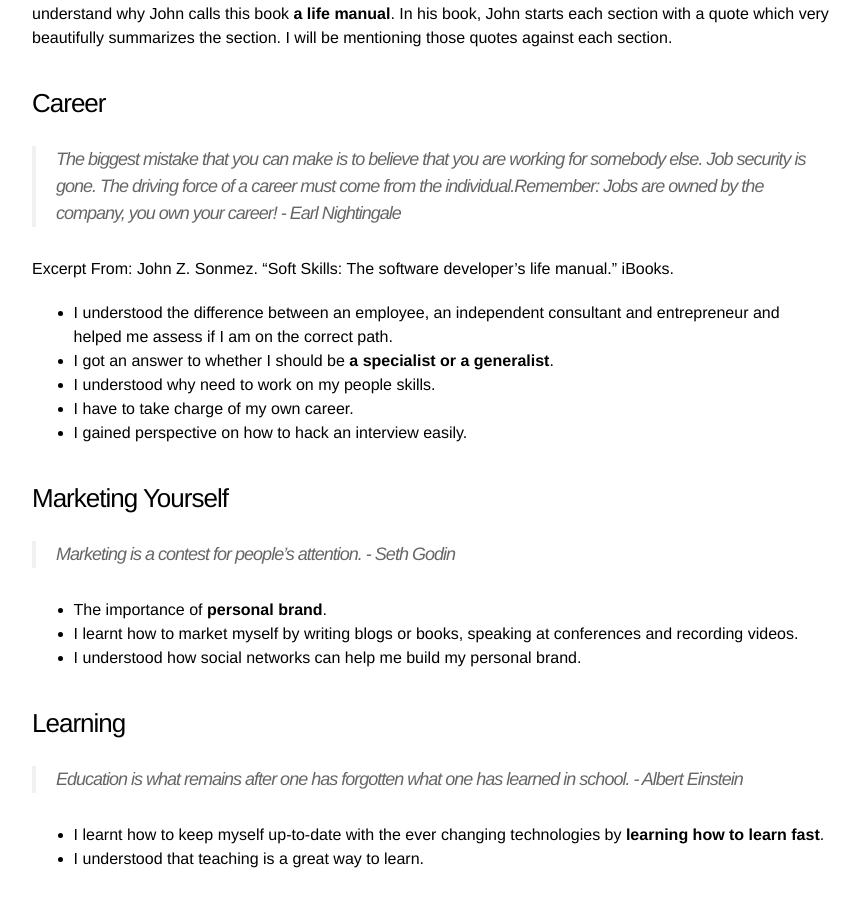
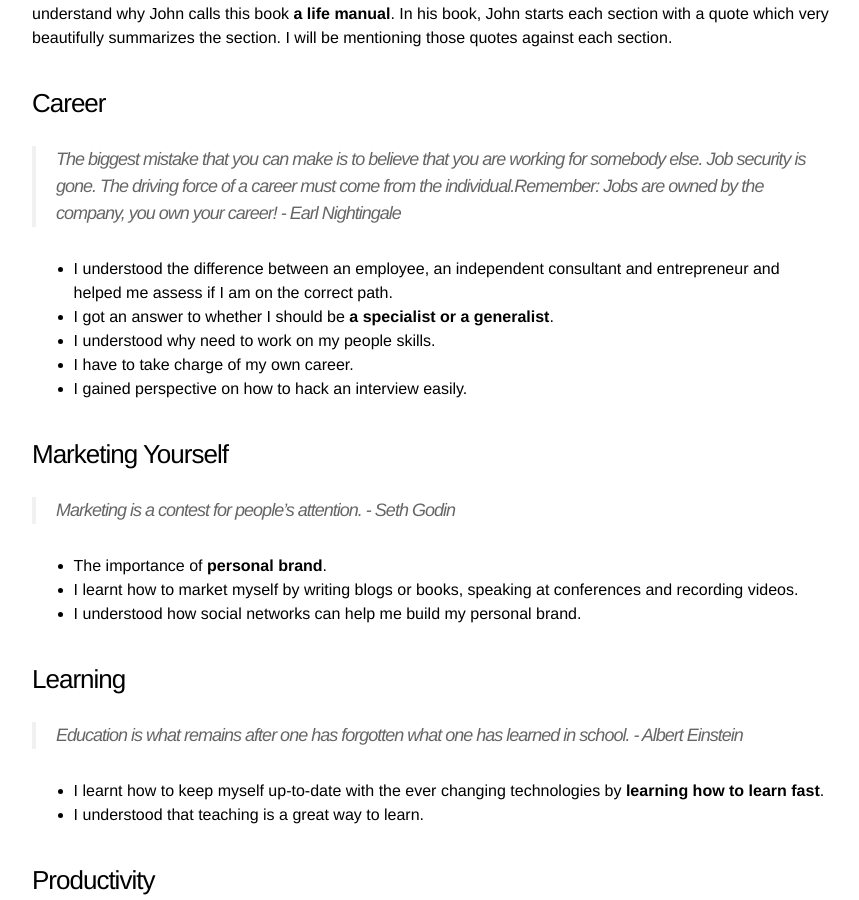
Before and after one commit to praveer09/praveer09.github.io, a Jekyll site: the page built from _posts/2016-07-19-book-review-soft-skills.markdown, in a window 1280 px wide and 900 px high, scrolled down 546 px. Shown: the whole window, without its empty margins (208-1067 px from the left). Built offline with Jekyll 4.4.1, drawn with Linux system fonts in a browser that asks for light colours; comment, search, counter and statistics services are not loaded.

Commit message:
Make a correction to blog on book review for Soft Skills

```diff
--- a/_posts/2016-07-19-book-review-soft-skills.markdown
+++ b/_posts/2016-07-19-book-review-soft-skills.markdown
@@ -26,7 +26,6 @@
 > The driving force of a career must come from the individual.Remember: Jobs are owned by the company,
 > you own your career! - Earl Nightingale
 
-Excerpt From: John Z. Sonmez. “Soft Skills: The software developer's life manual.” iBooks.
 - I understood the difference between an employee, an independent consultant and entrepreneur and helped me assess if I
 am on the correct path.
 - I got an answer to whether I should be **a specialist or a generalist**.
```
